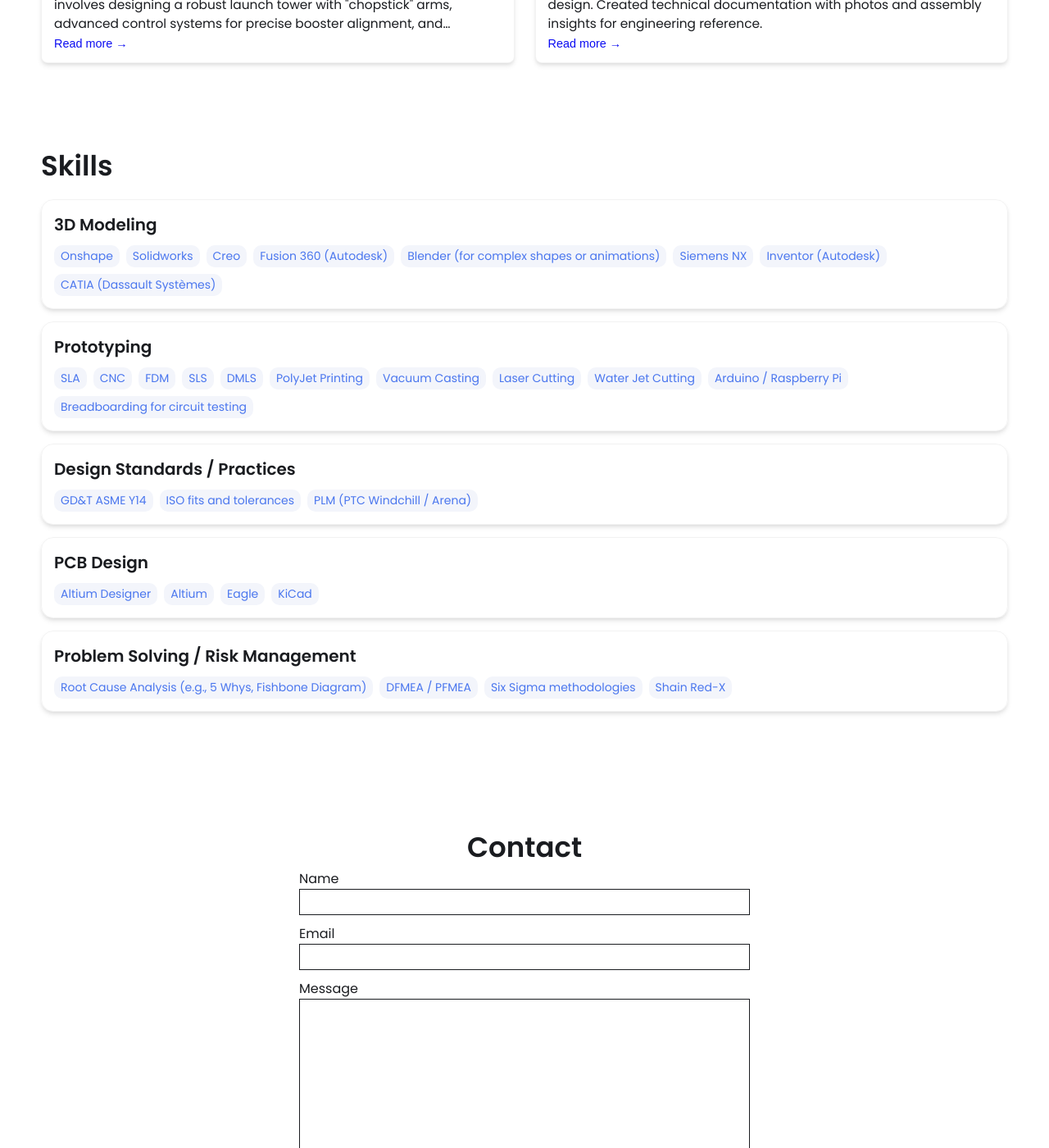
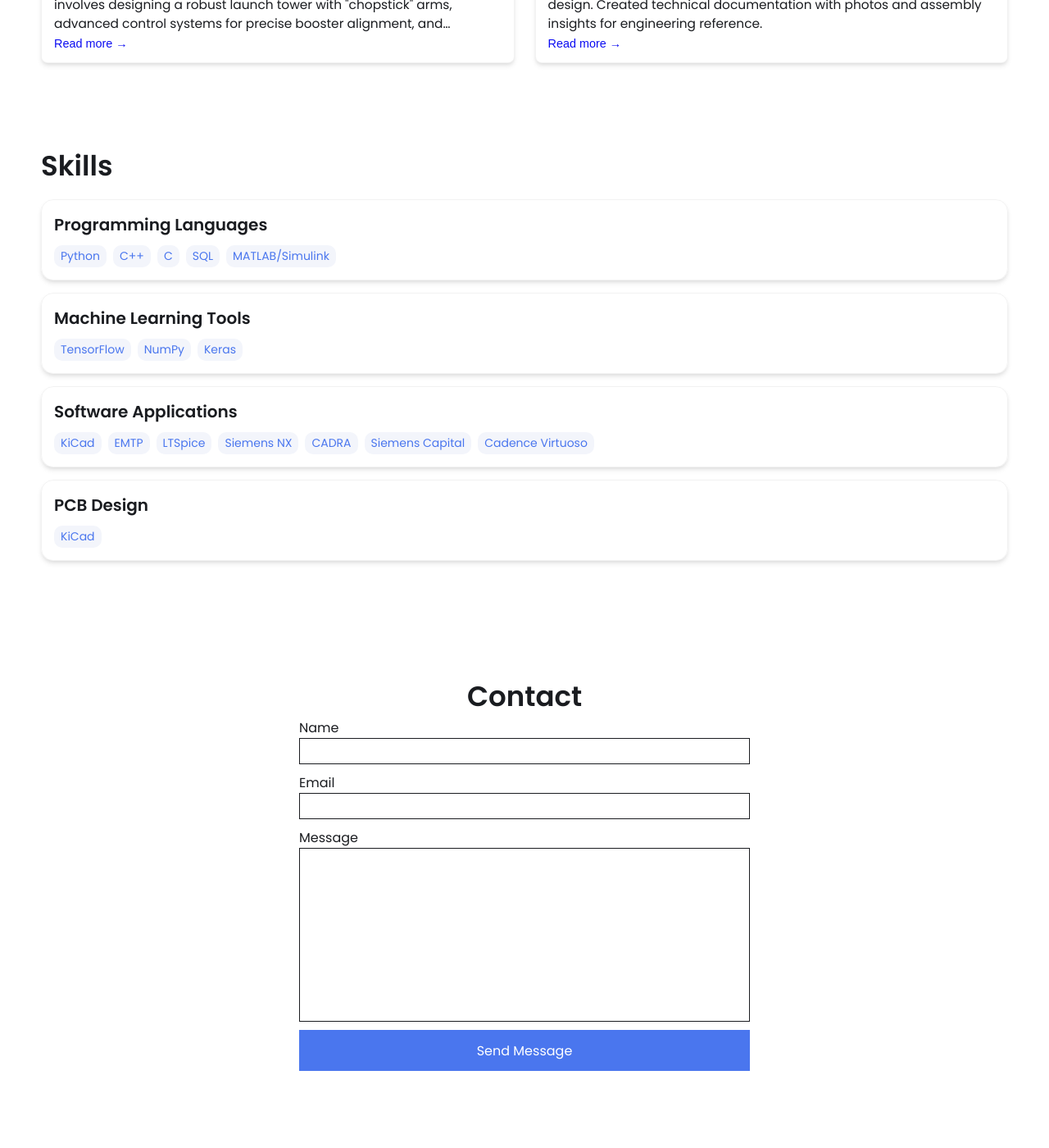
Before and after one commit to mahagaokarm/mahagaokarm.github.io, a Jekyll site: the page built from index.html, in a window 1280 px wide and 1400 px high, scrolled down 1449 px. Shown: the whole window at 82% size. Built offline with Jekyll 4.4.1, drawn with Linux system fonts in a browser that asks for light colours; some of the changed text lies outside the part shown.

Commit message:
Update _config.yml
Basic info updated

```diff
--- a/_config.yml
+++ b/_config.yml
@@ -7,15 +7,15 @@
 
 # Main Page Setup
 
-title: John Doe's Portfolio # This is what shows up in the tab of the browser
+title: Meenakshi Mahagaokar's Portfolio # This is what shows up in the tab of the browser
 
 
 
 # Hero Section
-name: John Doe
+name: Meenakshi Mahagaokar
 headline: headline message
 description: >- # dont remove this line. this will ignore all new lines until the next section
-  Write an awesome intro and discuss your highlights and qualification. You can edit this
+  Write an awesome intro and discuss your highlights and qualifications. You can edit this
   line in _config.yml. It will appear in your document head meta (for
   Google search results) and in your feed.xml site description.
 
@@ -32,59 +32,43 @@
 
 external-links:    # input only your own url slug. The icons with missing entries will not appear.
   linkedin: test    # https://www.linkedin.com/in/{your url slug}
-  github: leea12    # https://github.com/{your url slug}
-  stackoverflow: test      # https://stackoverflow.com/users/{your url slug}
-  medium:            # https://medium.com/@{your url slug}
-  x-twitter:   # https://x.com/{your url slug}
-  threads:            # https://threads.net/@{your url slug}
-  instragram:       # https://instagram.com/{your url slug}
-  youtube:           # https://youtube.com/@{your url slug}
-  discord:            # https://discord.com/users/{your url slug}
-  bluesky:           # https://bsky.app/profile/{your url slug}
+  #github: leea12    # https://github.com/{your url slug}
+  #stackoverflow: test      # https://stackoverflow.com/users/{your url slug}
+  #medium:            # https://medium.com/@{your url slug}
+  #x-twitter:   # https://x.com/{your url slug}
+  #threads:            # https://threads.net/@{your url slug}
+  #instragram:       # https://instagram.com/{your url slug}
+  #youtube:           # https://youtube.com/@{your url slug}
+  #discord:            # https://discord.com/users/{your url slug}
+  #bluesky:           # https://bsky.app/profile/{your url slug}
 
 
 # Skills Section - Add the list of your Skills by categories/tools. The indentation for each level needs to be precise.
 skills:
-  - category: 3D Modeling
+  - category: Programming Languages
     tools:
-    - Onshape
-    - Solidworks
-    - Creo
-    - Fusion 360 (Autodesk)
-    - Blender (for complex shapes or animations)
-    - Siemens NX
-    - Inventor (Autodesk)
-    - CATIA (Dassault Systèmes)
-  - category: Prototyping
+    - Python
+    - C++
+    - C
+    - SQL
+    - MATLAB/Simulink
+  - category: Machine Learning Tools
     tools:
-    - SLA
-    - CNC
-    - FDM
-    - SLS
-    - DMLS
-    - PolyJet Printing
-    - Vacuum Casting
-    - Laser Cutting
-    - Water Jet Cutting
-    - Arduino / Raspberry Pi
-    - Breadboarding for circuit testing
-  - category: Design Standards / Practices
+    - TensorFlow
+    - NumPy
+    - Keras
+  - category: Software Applications
     tools:
-    - GD&T ASME Y14
-    - ISO fits and tolerances
-    - PLM (PTC Windchill / Arena)
+    - KiCad #(PCB Design)
+    - EMTP #(Power Systems Analysis)
+    - LTSpice #(Circuit Design)
+    - Siemens NX #(3D modelling)
+    - CADRA #(design drafting)
+    - Siemens Capital
+    - Cadence Virtuoso
   - category: PCB Design
     tools:
-    - Altium Designer
-    - Altium
-    - Eagle
     - KiCad
-  - category: Problem Solving / Risk Management
-    tools:
-    - Root Cause Analysis (e.g., 5 Whys, Fishbone Diagram)
-    - DFMEA / PFMEA
-    - Six Sigma methodologies
-    - Shain Red-X
 
 
 # Contact Form Setup. Setup an account and copy over the key. When someone fills out the form, it will be received in your email.
```
